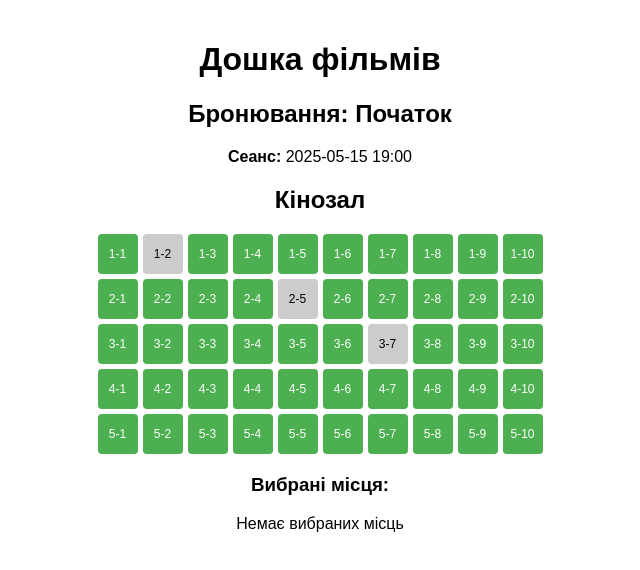
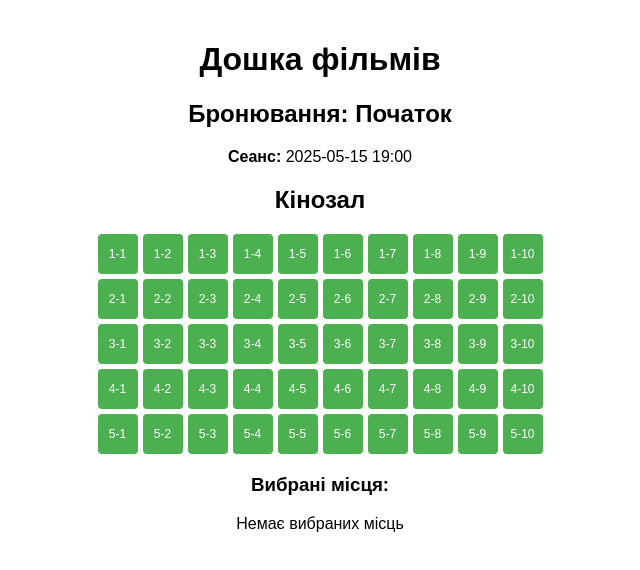
Before and after one commit to pavllychka/web8-10, a React (Create React App) app: page /booking/1 in a window 1280 px wide. Shown: the top 570 px of the page, without its empty margins (320-960 px from the left). Built offline with nearby package versions, Linux system fonts and the light colour scheme.

Commit message:
оновила CinemaHall щоб використовувати BookingService

```diff
--- a/src/components/CinemaHall.jsx
+++ b/src/components/CinemaHall.jsx
@@ -1,9 +1,9 @@
 import React, { useState } from 'react';
+import BookingService from '../services/BookingService';
 
-const CinemaHall = () => {
+const CinemaHall = ({ movieId }) => {
   const [selectedSeats, setSelectedSeats] = useState([]);
-  // Фіксовані заброньовані місця (наприклад, 1-2, 2-5, 3-7)
-  const bookedSeats = ['1-2', '2-5', '3-7'];
+  const bookedSeats = BookingService.getBookedSeats(movieId);
   const seats = Array(5).fill().map((_, row) =>
     Array(10).fill().map((_, col) => ({
       id: `${row + 1}-${col + 1}`,
```
